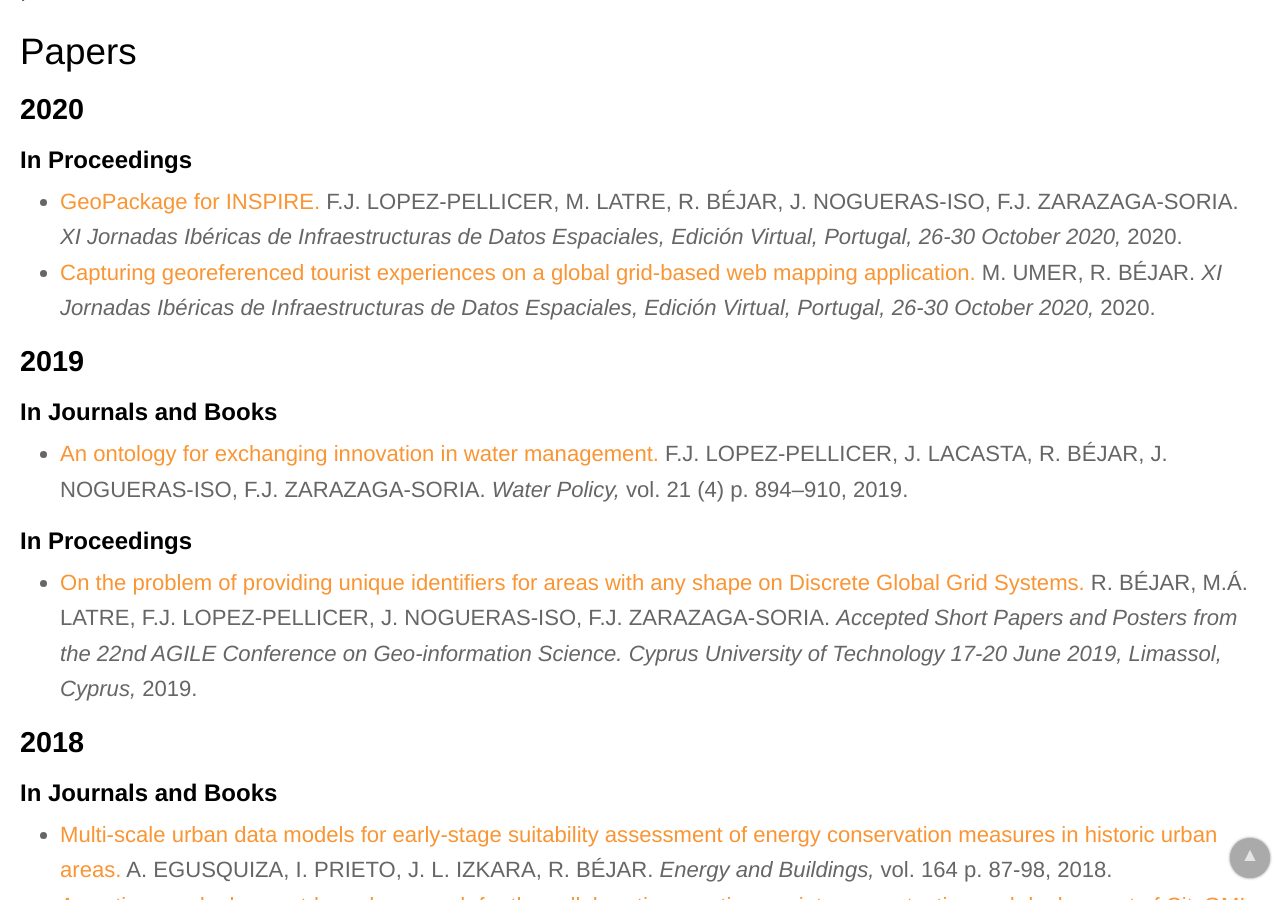
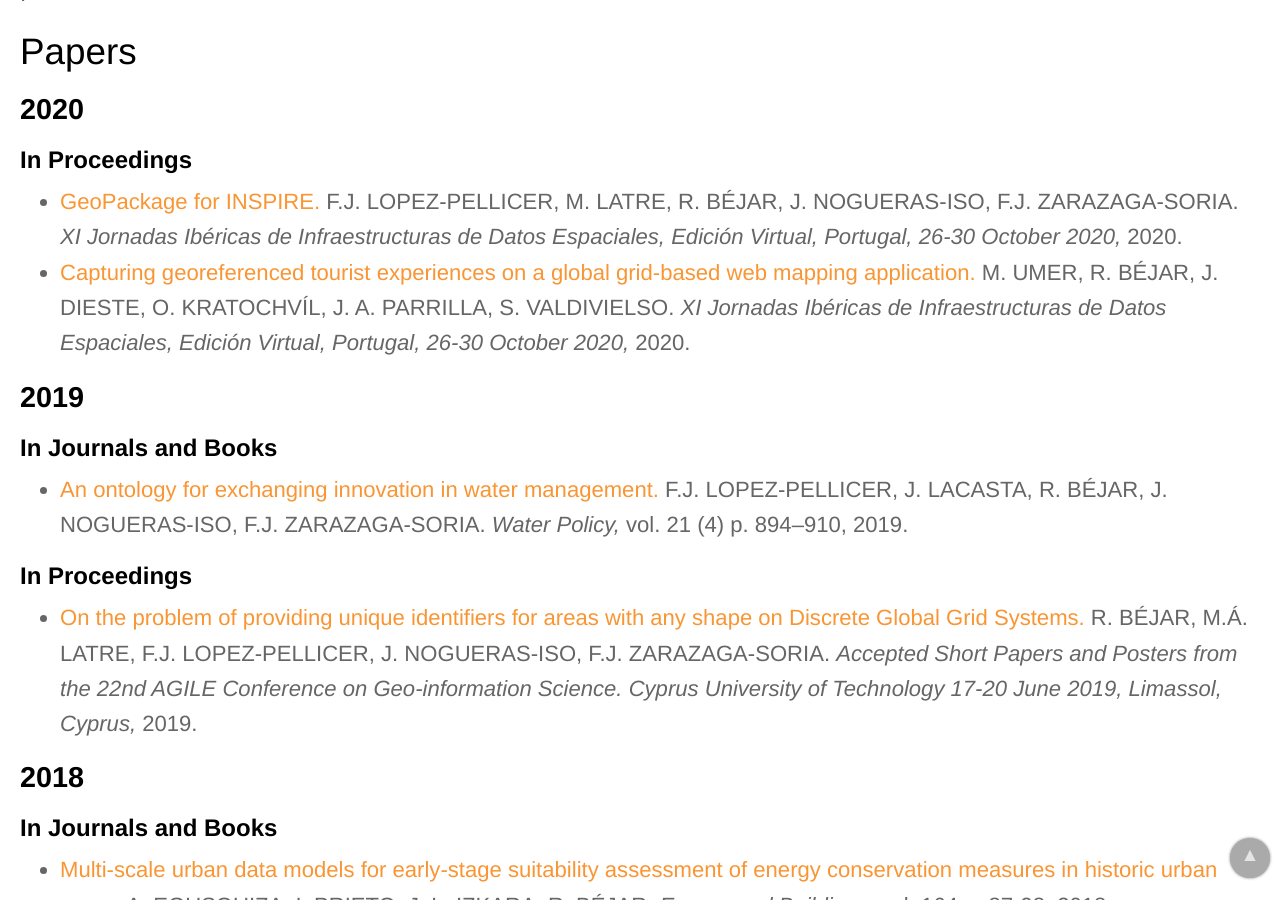
Before and after one commit to IAAA-Lab/IAAA-Lab.github.io, a Jekyll site: the page built from _staff/rbejar.md, in a window 1280 px wide and 900 px high, scrolled down 1098 px. Built offline with Jekyll 4.4.1, drawn with Linux system fonts in a browser that asks for light colours.

Commit message:
Completed the authors for JIIDE paper

```diff
--- a/_data/papers.yml
+++ b/_data/papers.yml
@@ -57,7 +57,7 @@
 # -------------------
 - title: "Capturing georeferenced tourist experiences on a global grid-based web mapping application"
   url: https://www.dgterritorio.gov.pt/jiide2020/pdfs/resumos/JIIDE2020_Capturing_georeferenced_tourist_experiences_Muhammad_Umer.pdf
-  authors: M. UMER, R. BÉJAR
+  authors: M. UMER, R. BÉJAR, J. DIESTE, O. KRATOCHVÍL, J. A. PARRILLA, S. VALDIVIELSO
   publication_conference: "XI Jornadas Ibéricas de Infraestructuras de Datos Espaciales, Edición Virtual, Portugal, 26-30 October 2020"
   year: 2020
 # -------------------
```
